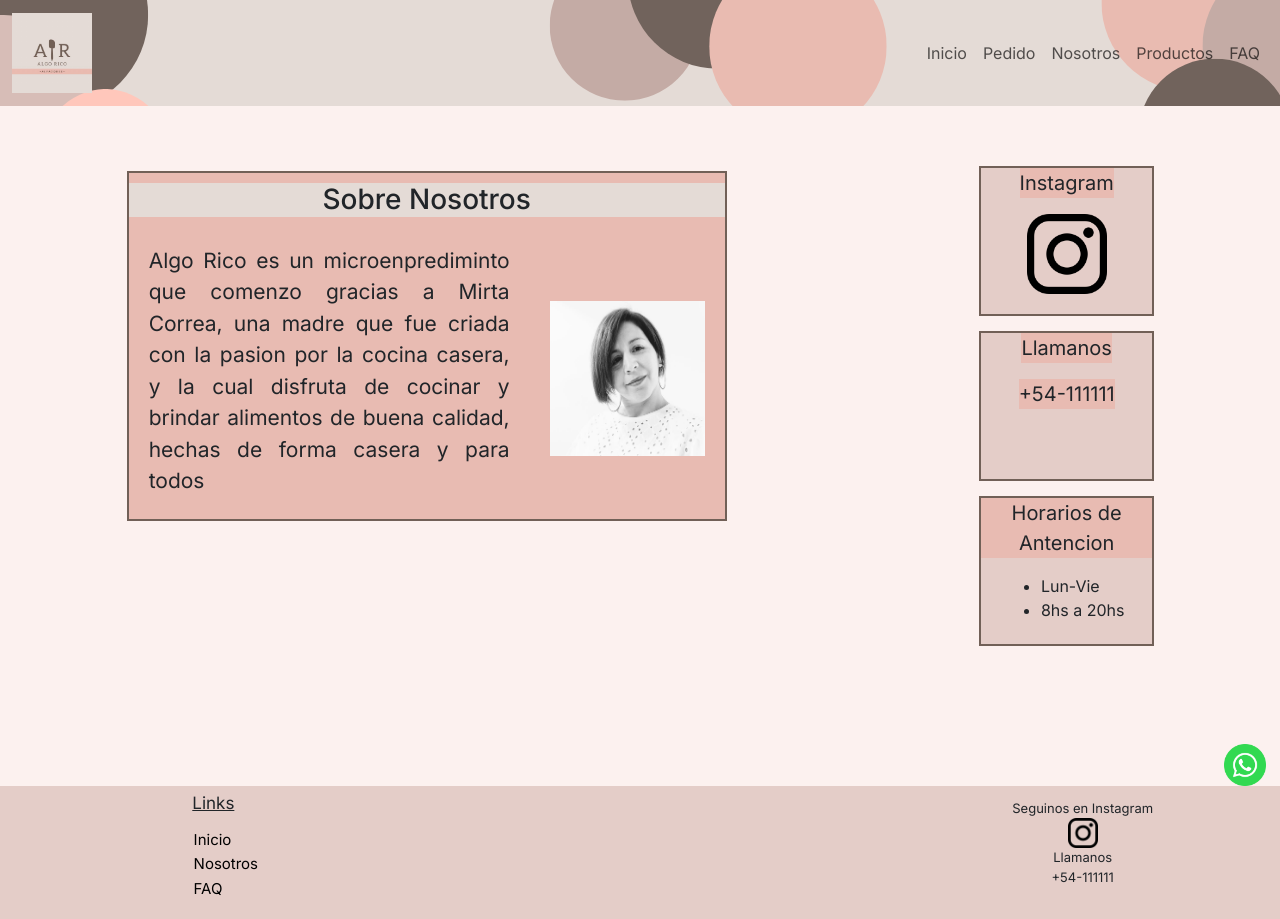
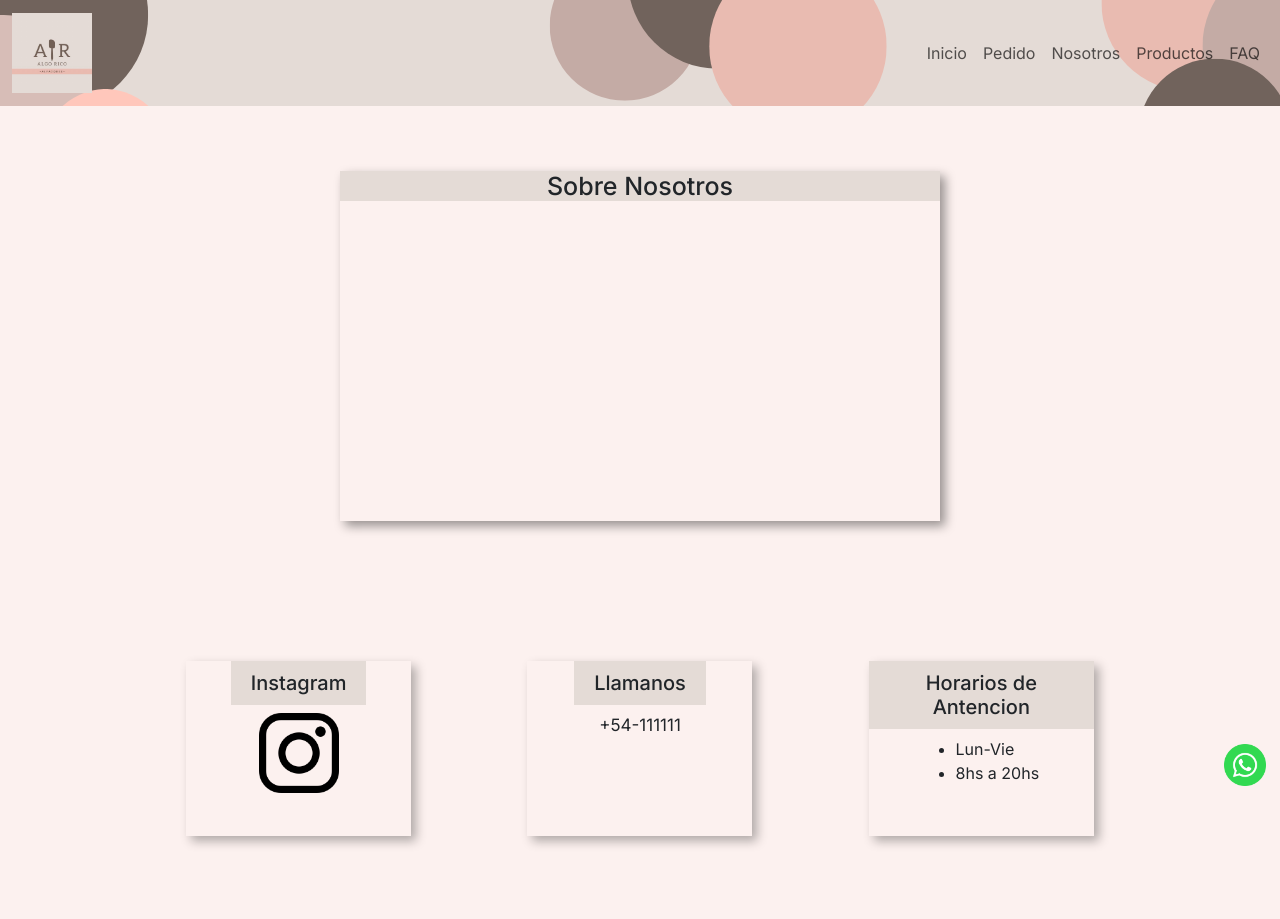
Before and after one commit to SantiBascal/ProyectoFinal-SantiagoBascalCorrea, a website: page pages/nosotros.html in a window 1280 px wide. Shown: the top 919 px of the page. Drawn offline with nearby package versions, Linux system fonts and the light colour scheme.

Commit message:
Acomodando la page Nosotros, falta cambiar el texto

```diff
--- a/pages/nosotros.html
+++ b/pages/nosotros.html
@@ -13,8 +13,9 @@
     <link href="https://fonts.googleapis.com/css2?family=Inter:wght@100;300;400;500;700&display=swap" rel="stylesheet">
     <link rel="shortcut icon" href="../images/WhatsApp Image 2023-05-18 at 18.41.59.jpeg" type="image/x-icon">
     <link href="https://cdn.jsdelivr.net/npm/bootstrap@5.3.0/dist/css/bootstrap.min.css" rel="stylesheet"
-        integrity="sha384-9ndCyUaIbzAi2FUVXJi0CjmCapSmO7SnpJef0486qhLnuZ2cdeRhO02iuK6FUUVM" crossorigin="anonymous">
-    <link rel="stylesheet" href="../style/css/style.css">
+     integrity="sha384-9ndCyUaIbzAi2FUVXJi0CjmCapSmO7SnpJef0486qhLnuZ2cdeRhO02iuK6FUUVM" crossorigin="anonymous">
+     <link href="https://unpkg.com/aos@2.3.1/dist/aos.css" rel="stylesheet">
+     <link rel="stylesheet" href="../style/css/style.css">
 </head>
 
 <body>
@@ -53,28 +54,25 @@
 
     <main id="nosotros">
         <section class="sNosotros1">
-            <h3> Sobre Nosotros </h3>
+            <h1> Sobre Nosotros </h1>
             <div>
-                <p> Algo Rico es un microenprediminto que comenzo gracias a Mirta Correa, una madre que fue criada con la
-                    pasion por la cocina casera, y la cual disfruta de cocinar y brindar alimentos de buena calidad, hechas
-                    de forma casera y para todos</p>
-                <img src="../images/mirta.jpeg" height="125px" width="125px" alt="">
+                <p> </p>
             </div>
         </section>
 
         <section class="sNosotros2">
-            <div class="nRedes tNosotros">
-                <p>Instagram</p>
+            <div class="nRedes tNosotros" data-aos="fade-up">
+                <h2>Instagram</h2>
                 <a href="https://instagram.com/algorico.gralacha?igshid=MzRlODBiNWFlZA==" target="_blank">
                     <img src="../images/igLogo.png" height="80px" width="80px" alt="">
                 </a>
             </div>
-            <div class="nContacto tNosotros">
-                <p> Llamanos </p>
+            <div class="nContacto tNosotros" data-aos="fade-up">
+                <h2> Llamanos </h2>
                 <p class="numero"> +54-111111 </p>
             </div>
-            <div class="nHorarios tNosotros">
-                <p> Horarios de Antencion </p>
+            <div class="nHorarios tNosotros" data-aos="fade-up">
+                <h2> Horarios de Antencion </h2>
                 <ul>
                     <li> Lun-Vie </li>
                     <li> 8hs a 20hs </li>
@@ -118,6 +116,12 @@
     <script src="https://cdn.jsdelivr.net/npm/bootstrap@5.3.0/dist/js/bootstrap.bundle.min.js"
         integrity="sha384-geWF76RCwLtnZ8qwWowPQNguL3RmwHVBC9FhGdlKrxdiJJigb/j/68SIy3Te4Bkz"
         crossorigin="anonymous"></script>
+    <script src="https://unpkg.com/aos@2.3.1/dist/aos.js"></script>
+    <script>
+        AOS.init({
+            once: true,
+        });
+      </script>
 </body>
 
 </html>
--- a/style/scss/pages/_nosotros.scss
+++ b/style/scss/pages/_nosotros.scss
@@ -1,15 +1,21 @@
 #nosotros{
+    display: flex;
+    flex-direction: column;
+    align-items: center;
     .sNosotros1{
         display: flex;
         flex-direction: column;
         align-items: center;
         margin-top: 20px;
-        background-color: $colorSecundario;
-        border: $border;
-        h3{
+        background-color: $colorFondo;
+        box-shadow: 5px 5px 10px rgba(0, 0, 0, 0.4);
+        width: 90%;
+        margin-bottom: 60px;
+        h1{
             background-color: $colorPrimario;
             width: 100%;
             text-align: center;
+            font-size: 25px;
         }
         div{
             display: flex;
@@ -37,20 +43,30 @@
         margin-top: 30px;
         flex-direction: column;
         margin-bottom: 40px;
+        width: 100%;
         .tNosotros{
-            background-color: $colorFooter;
+            background-color: $colorFondo;
             height: 150px;
-            width: 60%;
-            border: $border;
-            margin-top: 15px;
+            width: 200px;
+            box-shadow: 5px 5px 10px rgba(0, 0, 0, 0.3);
+            margin-top: 35px;
             display: flex;
             flex-direction: column;
             align-items: center;
+            transition: all 300ms;
+            h2{
+                text-align: center;
+                background-color: $colorPrimario;
+                font-size: 20px;
+                padding: 10px 20px;
+            }
             p{
-                text-align: center;
-                background-color: $colorSecundario;
-                font-size: 20px;
+                font-size: 17px;
             }
+        }
+        .tNosotros:hover{
+            box-shadow: 10px 10px 20px rgba(0, 0, 0, 0.4);
+            transform: translateY(-2%);
         }
     }
 
@@ -59,21 +75,12 @@
 
 @media (min-width: 768px){
     #nosotros{
-        display: grid;
-        grid-template-columns:2fr 1fr;
-        grid-template-rows: 2fr 1fr;
-        grid-template-areas:
-        "section1 section2"
-        ". section2";
         justify-items: center;
         align-items: center;
-
         .sNosotros1{
             height: 350px;
             width: 450px;
-            h3{
-                margin-top: 10px;
-            }
+            margin-top: 45px;
             div{
                 p{
                     margin-right: 20px;
@@ -86,11 +93,11 @@
             }
         }
         .sNosotros2{
-            margin-top: 0px;
+            flex-direction: row;
+            justify-content: space-around;
+            margin-top: 20px;
             .tNosotros{
-                width: 175px;
-            }
-            .nRedes{
+                height: 160px;
                 margin-top: 0px;
             }
         }
@@ -99,11 +106,6 @@
 
 @media (min-width: 1024px){
     #nosotros{
-        grid-template-rows: 2fr 1fr 1fr;
-        grid-template-areas:
-        "section1 section2"
-        "section1 section2"
-        ". section2";
         margin-top: 20px;
         .sNosotros1{
             width: 600px;
@@ -118,7 +120,12 @@
             }
         }
         .sNosotros2{
-            margin: 40px;
+            margin-top: 80px;
+            width: 80%;
+            .tNosotros{
+                width: 225px;
+                height: 175px;
+            }
         }
     }
 }
```
Also changed, not shown: index.html (+1 -1 lines), pages/faq.html (line endings or trailing spaces), style/css/style.css, 1 other file.
